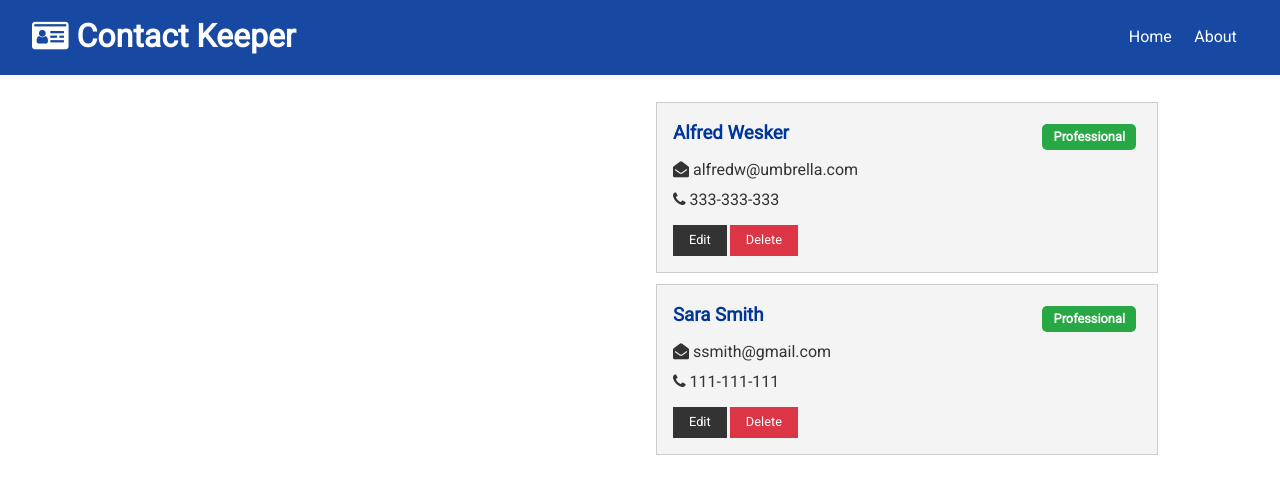
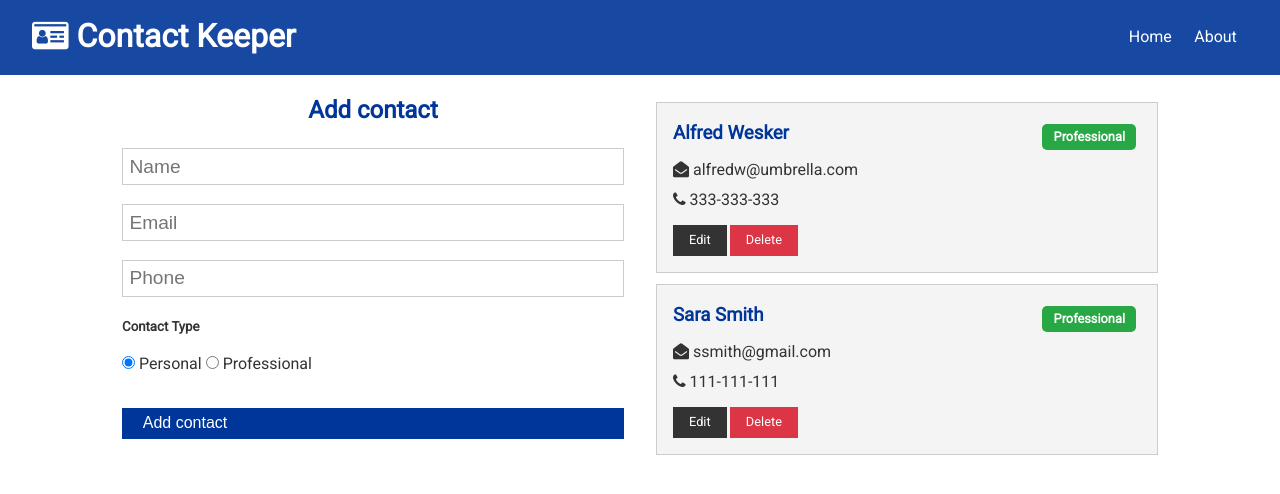
Before and after one commit to th91vi/contact-keeper-mern, a React (Create React App) app in the folder client/: page / in a window 1280 px wide. Shown: the top 494 px of the page. Built offline with nearby package versions, Linux system fonts and the light colour scheme.

Commit message:
Adição do componente ContactForm. Incorporação deste último em Home

```diff
--- /dev/null
+++ b/client/src/components/contacts/ContactForm.js
@@ -0,0 +1,48 @@
+import React, { useState, useContext } from 'react'
+import ContactContext from '../../context/contact/contactContext'
+
+const ContactForm = () => {
+    const contactContext = useContext(ContactContext);
+
+    const [contact, setContact] = useState({
+        name: '',
+        email: '',
+        phone: '',
+        type: 'personal'
+    });
+
+    const { name, email, phone, type } = contact;
+
+    const onChange = (e) => setContact({
+        ...contact, [e.target.name]: e.target.value
+    })
+
+    const onSubmit = (e) => {
+        e.preventDefault();
+        contactContext.addContact(contact);
+        setContact({
+            name: '',
+            email: '',
+            phone: '',
+            type: 'personal'
+        })
+    }
+
+    return (
+        <form onSubmit={onSubmit}>
+            <h2 className="text-primary">Add contact</h2>
+            <input type="text" placeholder="Name" name="name" value={ name } onChange={ onChange }/>
+            <input type="email" placeholder="Email" name="email" value={ email } onChange={ onChange }/>
+            <input type="text" placeholder="Phone" name="phone" value={ phone } onChange={ onChange }/>
+
+            <h5>Contact Type</h5>
+            <input type="radio" name="type" value="personal" checked={ type === 'personal' } /> Personal {' '}
+            <input type="radio" name="type" value="professional" checked={ type === 'professional' } /> Professional {' '}
+            <div>
+                <input tye="submit" value="Add contact" className="btn btn-primary btn-block" />
+            </div>
+        </form>
+    )
+}
+
+export default ContactForm
--- a/client/src/components/pages/Home.js
+++ b/client/src/components/pages/Home.js
@@ -1,11 +1,13 @@
 import React from 'react'
 import Contacts from '../contacts/Contacts'
-import ContactState from '../../context/contact/ContactState'
+import ContactForm from '../contacts/ContactForm'
 
 const Home = () => {
     return (
         <div className="grid-2">
-            <div></div>
+            <div>
+                <ContactForm />
+            </div>
             <div>
                 <Contacts />
             </div>
```
